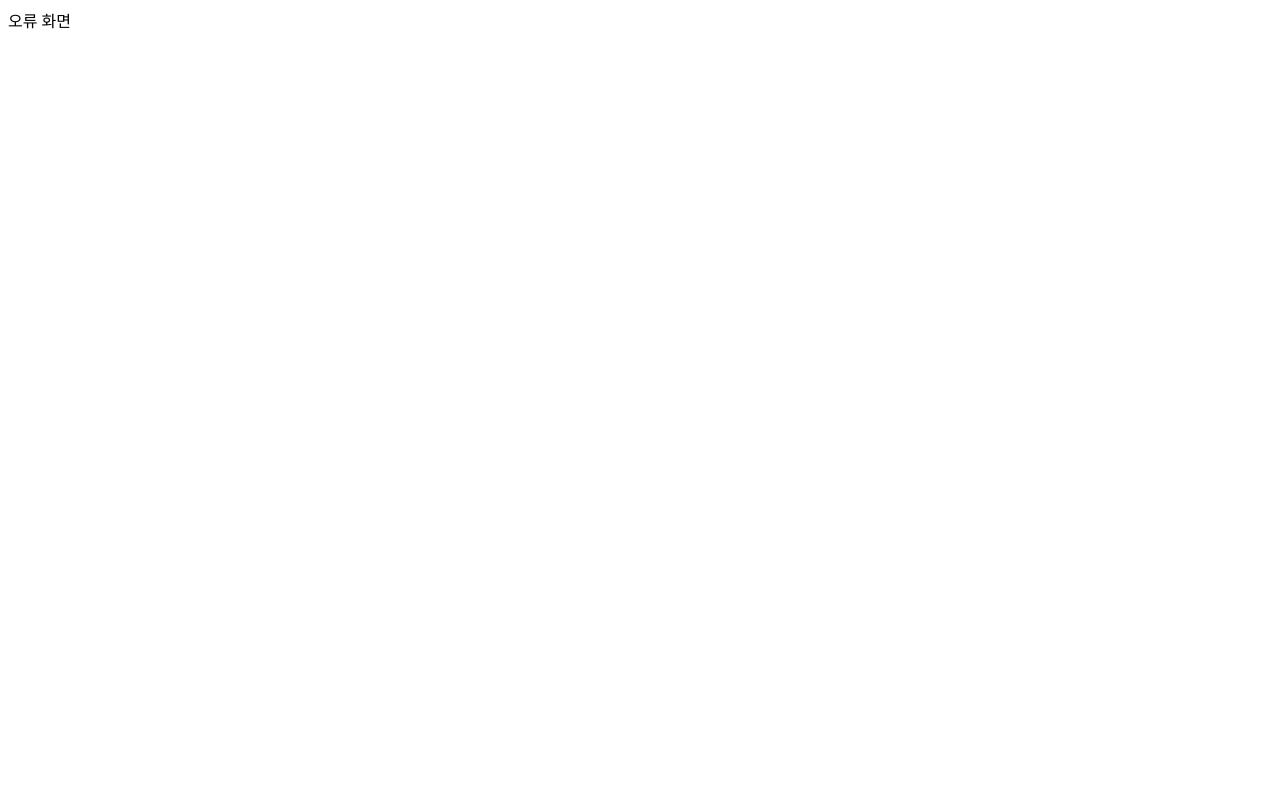
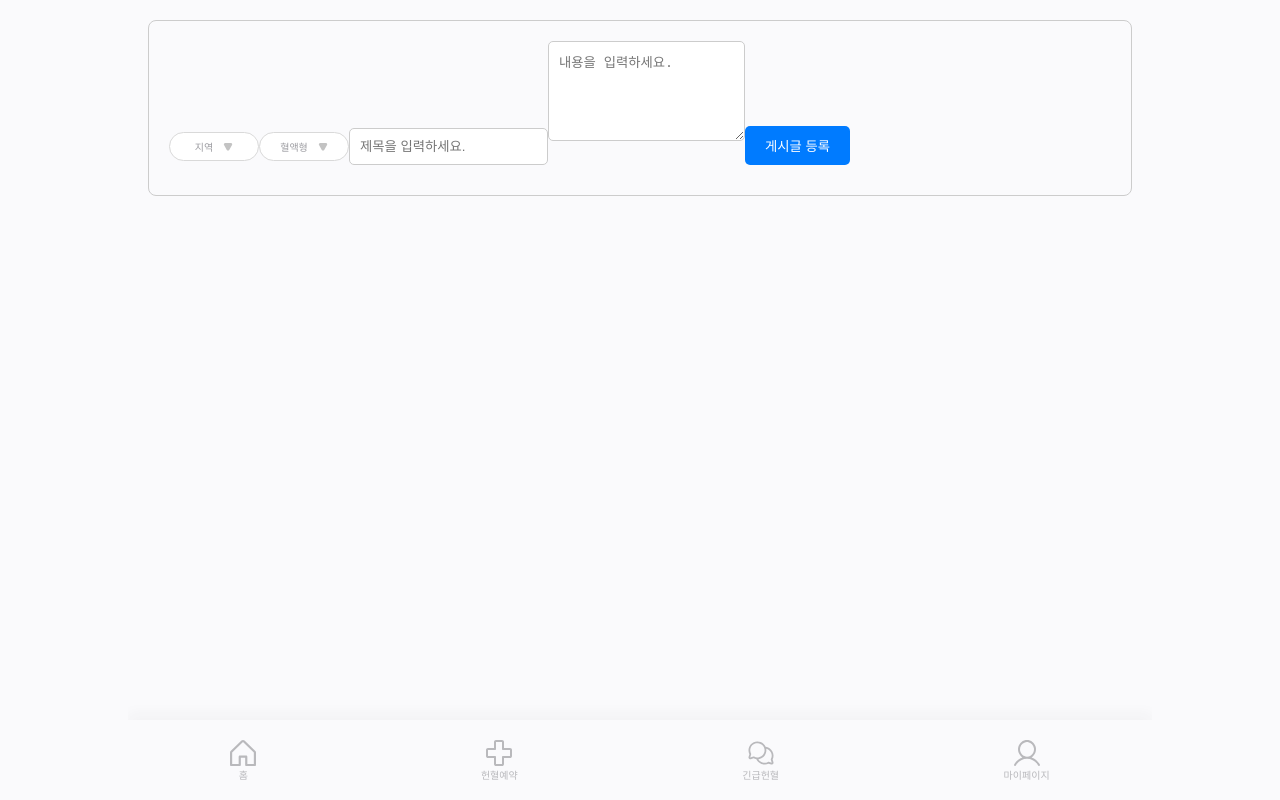
Before and after one commit to LikeLion-at-DGU/2024-hackathon-3-sharedog-frontend, a React (Vite) app: page /postwrite in a window 1280 px wide. Before the commit this address had no page. Built offline with nearby package versions, Linux system fonts and the light colour scheme.

Commit message:
✨ Feat: 긴급헌혈 글쓰기페이지 + 백엔드와 연결 (#31)

```diff
--- /dev/null
+++ b/src/api/index.js
@@ -0,0 +1,9 @@
+
+import axios from 'axios';
+
+export const API = axios.create({
+    baseURL: 'http://52.79.63.140:8000',
+    headers: {
+        'Content-Type': 'application/json',
+    },
+});
--- a/src/components/bloodPostCard/BloodPostCard.jsx
+++ b/src/components/bloodPostCard/BloodPostCard.jsx
@@ -9,6 +9,15 @@ import {faHeart as faHeartSolid, }
 import {faHeart as faHeartRegular,faCommentDots as faCommentDotsRegular }
 from "@fortawesome/free-regular-svg-icons";
 import React, { useState } from 'react'; //하트 클릭하면 채워지게 만들려고
+
+//이미지 url포트번호 제거하는 함수
+const removePortFromURL = (url) => {
+    if (!url) return url; // url이 없다면 바로 반환
+    const urlObj = new URL(url);
+    urlObj.port = ''; // 포트 번호 제거
+    return urlObj.href; // 수정된 URL 반환
+  }
+
 
 const BloodPostCard= ({ image, title, content, date, commentsCount, likes, bloodType, region, writer })=> {
 
@@ -27,7 +36,7 @@ const BloodPostCard= ({ image, title, content, date, commentsCount, likes, blood
                         <Tag>{region}</Tag>
                     </TagWrapper>
 
-                    <DateText>{new Date(date).toLocaleDateString()}</DateText>
+                    <DateText>{date}</DateText>
                 </Header>
 
                 <Title>{title} <Writer>| {writer}</Writer></Title>
@@ -36,7 +45,7 @@ const BloodPostCard= ({ image, title, content, date, commentsCount, likes, blood
                     {/* 이미지가 있을때는 출력하기 */}
                     {image && (
                         <ImageWrapper>
-                        <img src={image} alt={title} />
+                        <img src={removePortFromURL(image)} alt={title} />
                         </ImageWrapper>
                     )}
                     <Content $hasImage={!!image}>{content}</Content>
--- a/src/pages/bloodPostPage/BloodPost.jsx
+++ b/src/pages/bloodPostPage/BloodPost.jsx
@@ -4,30 +4,32 @@ import {
     Wrapper,DropdownWrapper
 } from './Styled';
 import Header from './header/Header';
-import dummyBloodPost from "../../data/dummyBloodPost";
+// import dummyBloodPost from "../../data/dummyBloodPost";
 import BloodPostCard from '../../components/bloodPostCard/BloodPostCard';
 import Dropdown from './DropDown';
-
+import {API} from '../../api'
 const regions = ["전체", "서울", "인천", "경기", "강원", "경상", "충청", "전라", "제주"];
 const bloodTypes = ["전체", "DEA 1-", "DEA 1.1", "DEA 1.2", "DEA 3", "DEA 4", "DEA 5", "DEA 7"];
 
 const BloodPost = () => {
     const [posts, setPosts] = useState([]);
 
-  useEffect(() => {
+
     // 초기에는 더미 데이터를 사용
-    setPosts(dummyBloodPost);
+    // setPosts(dummyBloodPost);
     // 실제 API 호출이 필요한 경우, 아래 코드를 사용
-    // const fetchPosts = async () => {
-    //   try {
-    //     const response = await fetch('https://your-api-endpoint.com/posts');
-    //     const data = await response.json();
-    //     setPosts(data);
-    //   } catch (error) {
-    //     console.error('Error fetching posts:', error);
-    //   }
-    // };
-    // fetchPosts();
+    const fetchPosts = async () => {
+      try {
+        const response = await API.get('/api/community/posts');
+        console.log(response.data);
+
+        setPosts(response.data);
+      } catch (error) {
+        console.error('Error fetching posts:', error);
+      }
+    };
+    useEffect(() => {
+      fetchPosts();
   }, []);
     return (
     <>
@@ -40,7 +42,7 @@ const BloodPost = () => {
       </DropdownWrapper>
 
       {/* <div>긴급헌혈페이지</div> */}
-      {posts.map(post => (
+      {posts && posts.map(post => (
         <BloodPostCard
           key={post.id}
           image={post.image}
--- a/src/pages/bloodPostPage/DropDown.jsx
+++ b/src/pages/bloodPostPage/DropDown.jsx
@@ -34,7 +34,7 @@ const DropdownButton = styled.button`
 
 // 드롭다운 내용 스타일: 드롭다운이 열릴 때 표시되는 내용의 스타일 정의
 const DropdownContent = styled.div`
-    display: ${({ isOpen }) => (isOpen ? 'block' : 'none')}; // isOpen 상태에 따라 표시 여부 결정
+   display: ${({ $isDropdownOpen }) => ($isDropdownOpen ? 'block' : 'none')};// 드롭다운 열림/닫힘 상태에 따라 표시 여부 결정// isOpen 상태에 따라 표시 여부 결정
     position: absolute; // 부모 컨테이너에 상대적으로 위치 설정
     border: 1px solid #D9D9D9;
     /* border-left: 1px solid #D9D9D9;
@@ -66,29 +66,36 @@ const Option = styled.div`
 
 // Dropdown 컴포넌트: 드롭다운 버튼과 내용을 포함하는 컴포넌트
 const Dropdown = ({ options, label }) => {
-    const [isOpen, setIsOpen] = useState(false); // 드롭다운의 열림/닫힘 상태 관리
-    const toggleDropdown = () => setIsOpen(!isOpen); // 드롭다운 열림/닫힘 상태 토글
+  // 드롭다운의 열림/닫힘 상태를 관리하기 위한 상태
+  const [isDropdownOpen, setDropdownOpen] = useState(false);
 
-    const [selectedOption, setSelectedOption] = useState(label); // 선택된 항목 상태 관리
+  // 드롭다운 열림/닫힘 상태를 토글하는 함수
+  const toggleDropdown = () => setDropdownOpen(!isDropdownOpen);
+
+  // 선택된 옵션을 관리하기 위한 상태
+  const [selectedOption, setSelectedOption] = useState(label);
+
+  // 옵션 클릭 시 호출되는 함수
   const handleOptionClick = (option) => {
-        setSelectedOption(option); // 선택된 항목 업데이트
-        setIsOpen(false); // 드롭다운 닫기
+    setSelectedOption(option); // 선택된 옵션 업데이트
+    setDropdownOpen(false); // 드롭다운 닫기
   };
 
   return (
     <DropdownContainer>
+      {/* 드롭다운 버튼 */}
       <DropdownButton onClick={toggleDropdown}>
-        {selectedOption} {/* 선택된 항목을 버튼에 표시 */}
-        <DropDownIcon /> {/* 드롭다운 아이콘 추가 */}
+        {selectedOption} {/* 선택된 옵션을 버튼에 표시 */}
+        <DropDownIcon /> {/* 드롭다운 아이콘 */}
       </DropdownButton>
-      <DropdownContent isOpen={isOpen}>
+      {/* 드롭다운 내용 */}
+      <DropdownContent $isDropdownOpen={isDropdownOpen}>
         {options.map((option, index) => (
           <Option
             key={index}
-            selected={option === selectedOption} // 선택된 항목인지 확인
-            onClick={() => handleOptionClick(option)} // 항목 클릭 시 처리
+            onClick={() => handleOptionClick(option)} // 옵션 클릭 시 함수 호출
           >
-            {option} {/* 각 옵션의 텍스트 */}
+            {option} {/* 옵션 텍스트 */}
           </Option>
         ))}
       </DropdownContent>
--- a/src/pages/bloodPostPage/header/Header.jsx
+++ b/src/pages/bloodPostPage/header/Header.jsx
@@ -4,6 +4,8 @@ import { FontAwesomeIcon } from '@fortawesome/react-fontawesome';
 import {faMagnifyingGlass as faMagnifyingGlassSolid, }
     from "@fortawesome/free-solid-svg-icons";
 import HeaderWrite from '../../../assets/icons/headerWriteBtn.svg?react'
+
+import { useNavigate } from 'react-router-dom'; // React Router의 useNavigate 훅 추가
 
 const Wrapper = styled.div` //헤더 전체 프레임
     display  :flex ;
@@ -82,6 +84,13 @@ const SearchInput=styled.input`
 `;
 
 const Header = () => {
+
+    const navigate = useNavigate(); // useNavigate 훅 초기화
+
+    const handleNavigateToPostWrite = () => {
+        navigate('/postwrite'); // 글쓰기 페이지 경로
+    };
+
     return (
     <Wrapper>
         <HeaderBox>
@@ -89,7 +98,7 @@ const Header = () => {
                 <SearchInput placeholder="검색어를 입력하세요." />
                 <SearchIcon icon={faMagnifyingGlassSolid}/>
             </Search>
-            <WriteBtn>
+            <WriteBtn onClick={handleNavigateToPostWrite}>
                 <HeaderWrite/>
             </WriteBtn>
         </HeaderBox>
--- /dev/null
+++ b/src/pages/postWritePage/PostDropDown.jsx
@@ -0,0 +1,100 @@
+import React, { useState } from 'react';
+import styled from 'styled-components';
+import DropDownIcon from '../../assets/icons/dropdown.svg?react';
+
+const DropdownContainer = styled.div`
+  position: relative;
+  display: inline-block;
+`;
+
+const DropdownButton = styled.button`
+  border-radius: 30px;
+  border: 1px solid #D9D9D9;
+  background: #FFF;
+  display: flex;
+  justify-content: center;
+  align-items: center;
+  width: 90px;
+  height: 29px;
+  gap: 10px;
+  padding: 10px;
+  cursor: pointer;
+  color: #9C9CA1;
+  text-align: center;
+  font-family: SUIT;
+  font-size: 10px;
+  font-weight: 400;
+`;
+
+const DropdownContent = styled.div`
+  display: ${({ $isDropdownOpen }) => ($isDropdownOpen ? 'block' : 'none')};
+  position: absolute;
+  border: 1px solid #D9D9D9;
+  background: #FFF;
+  z-index: 1;
+  margin-top: 0px;
+  color: var(--Gray-Gray01, #9C9CA1);
+  text-align: center;
+  font-family: SUIT;
+  font-size: 10px;
+  font-weight: 400;
+  width: 90px;
+  border-radius: 10px;
+`;
+
+const Option = styled.div`
+  padding: 10px;
+  cursor: pointer;
+  &:hover {
+    background-color: rgba(255, 105, 105, 0.20);
+    border: 0.5px solid #FF6969;
+    color: var(--Red-Red04, #FF6969);
+  }
+`;
+
+const PostDropdown = ({ options, label, selected, setSelected }) => {
+  const [isDropdownOpen, setDropdownOpen] = useState(false);
+
+  const toggleDropdown = () => setDropdownOpen(!isDropdownOpen);
+
+  const handleOptionClick = (option) => {
+    setSelected(option); // 부모 컴포넌트의 상태를 업데이트
+    setDropdownOpen(false); // 드롭다운 닫기
+  };
+
+  return (
+    <DropdownContainer>
+      <DropdownButton onClick={toggleDropdown}>
+        {selected || label} {/* 선택된 옵션 표시, 없을 경우 라벨 표시 */}
+        <DropDownIcon />
+      </DropdownButton>
+      <DropdownContent $isDropdownOpen={isDropdownOpen}>
+        {options.map((option, index) => (
+          <Option key={index} onClick={() => handleOptionClick(option)}>
+            {option}
+          </Option>
+        ))}
+      </DropdownContent>
+    </DropdownContainer>
+  );
+};
+
+export default PostDropdown; // Dropdown 컴포넌트를 기본 내보내
+
+
+// return (
+//     <DropdownContainer>
+//     <DropdownButton onClick={toggleDropdown}>
+//         {label} {/* 드롭다운 버튼에 표시될 라벨 */}
+//         <DropDownIcon /> {/*버튼옆에 삼각형아이콘*/}
+//     </DropdownButton>
+//     <DropdownContent isOpen={isOpen}>
+//         {options.map((option, index) => ( // options 배열을 반복하여 각 옵션을 표시
+//         <Option key={index}>
+//             {option} {/* 각 옵션의 텍스트 */}
+//         </Option>
+//         ))}
+//     </DropdownContent>
+//     </DropdownContainer>
+// );
+// };
--- /dev/null
+++ b/src/pages/postWritePage/PostWrite.jsx
@@ -0,0 +1,92 @@
+import React, { useState } from 'react';
+import styled from 'styled-components';
+import PostDropdown from './PostDropDown';
+import { API } from '../../api';
+import { useNavigate } from 'react-router-dom';
+const FormContainer = styled.div`
+  margin: 20px;
+  padding: 20px;
+  border: 1px solid #ccc;
+  border-radius: 8px;
+`;
+
+const Input = styled.input`
+  padding: 10px;
+  margin-bottom: 10px;
+  border: 1px solid #ccc;
+  border-radius: 5px;
+`;
+
+const TextArea = styled.textarea`
+  padding: 10px;
+  margin-bottom: 10px;
+  border: 1px solid #ccc;
+  border-radius: 5px;
+  height: 100px;
+`;
+
+const Button = styled.button`
+  padding: 10px 20px;
+  background-color: #007BFF;
+  color: white;
+  border: none;
+  border-radius: 5px;
+  cursor: pointer;
+`;
+
+const PostWrite = () => {
+    const [region, setRegion] = useState('');
+    const [blood, setBloodType] = useState('');
+    const [title, setTitle] = useState('');
+    const [content, setContent] = useState('');
+    const navigate = useNavigate(); // 네비게이션 훅 사용
+
+
+
+    const handleSubmit = async (event) => {
+      event.preventDefault();
+
+      // 필드 검증: 여기에서만 검증을 수행
+    if (!title.trim() || !content.trim() || !region || !blood) {
+        alert('모든 필드를 올바르게 입력해주세요.');
+        return;
+      }
+
+      const postData = {
+        region,
+        blood,
+        title,
+        content
+      };
+
+      console.log('보내는 데이터:', postData); // 보낸 데이터 로그
+
+      try {
+        const response = await API.post('/api/community/posts', postData);
+        if (response.status === 201) { // POST 요청 성공 상태 코드 확인
+          alert('Post 성공 :)');
+          navigate('/'); // 홈페이지로 이동
+        } else {
+          alert('Post 실패 :(');
+          console.log('게시글 등록 실패:', response.data);
+        }
+      } catch (error) {
+        alert('Post 실패 :(');
+        console.error('게시글 등록 실패그냥실패:', error.response ? error.response.data : error.message);
+      }
+    };
+
+    return (
+      <FormContainer>
+        <form onSubmit={handleSubmit}>
+          <PostDropdown label="지역" options={["서울", "인천", "경기", "강원", "경상", "충청", "전라", "제주"]} selected={region} setSelected={setRegion} />
+          <PostDropdown label="혈액형" options={["DEA 1-", "DEA 1.1", "DEA 1.2", "DEA 3", "DEA 4", "DEA 5", "DEA 7"]} selected={blood} setSelected={setBloodType} />
+          <Input placeholder="제목을 입력하세요." value={title} onChange={(e) => setTitle(e.target.value)} />
+          <TextArea placeholder="내용을 입력하세요." value={content} onChange={(e) => setContent(e.target.value)} />
+          <Button type="submit">게시글 등록</Button>
+        </form>
+      </FormContainer>
+    );
+  };
+
+  export default PostWrite;
--- a/src/router.jsx
+++ b/src/router.jsx
@@ -9,6 +9,7 @@ import NotFound from "./pages/NotFound/NotFound";
 import BloodPost from "./pages/bloodPostPage/BloodPost";
 import BloodReservation from "./pages/reservationPage/BloodReservation";
 import MyPage from "./pages/myPage/MyPage";
+import PostWrite from "./pages/postWritePage/PostWrite";
 
 const router = createBrowserRouter([
   {
@@ -22,6 +23,7 @@ const router = createBrowserRouter([
       { path: "/bloodPost", element: <BloodPost /> }, // 긴급헐혈 화면
       { path: "/reservation", element: <BloodReservation /> }, // 헌열예약 화면
       { path: "/mypage", element: <MyPage /> }, //마이페이지 화면
+      { path: "/postwrite", element: <PostWrite /> },//긴급헌혈에서 글쓰기 화면
     ],
     errorElement: <NotFound />,
   },
```
Also changed, not shown: src/pages/postWritePage/Styled.jsx (added). Lines whose indentation alone changed are shown as unchanged.
